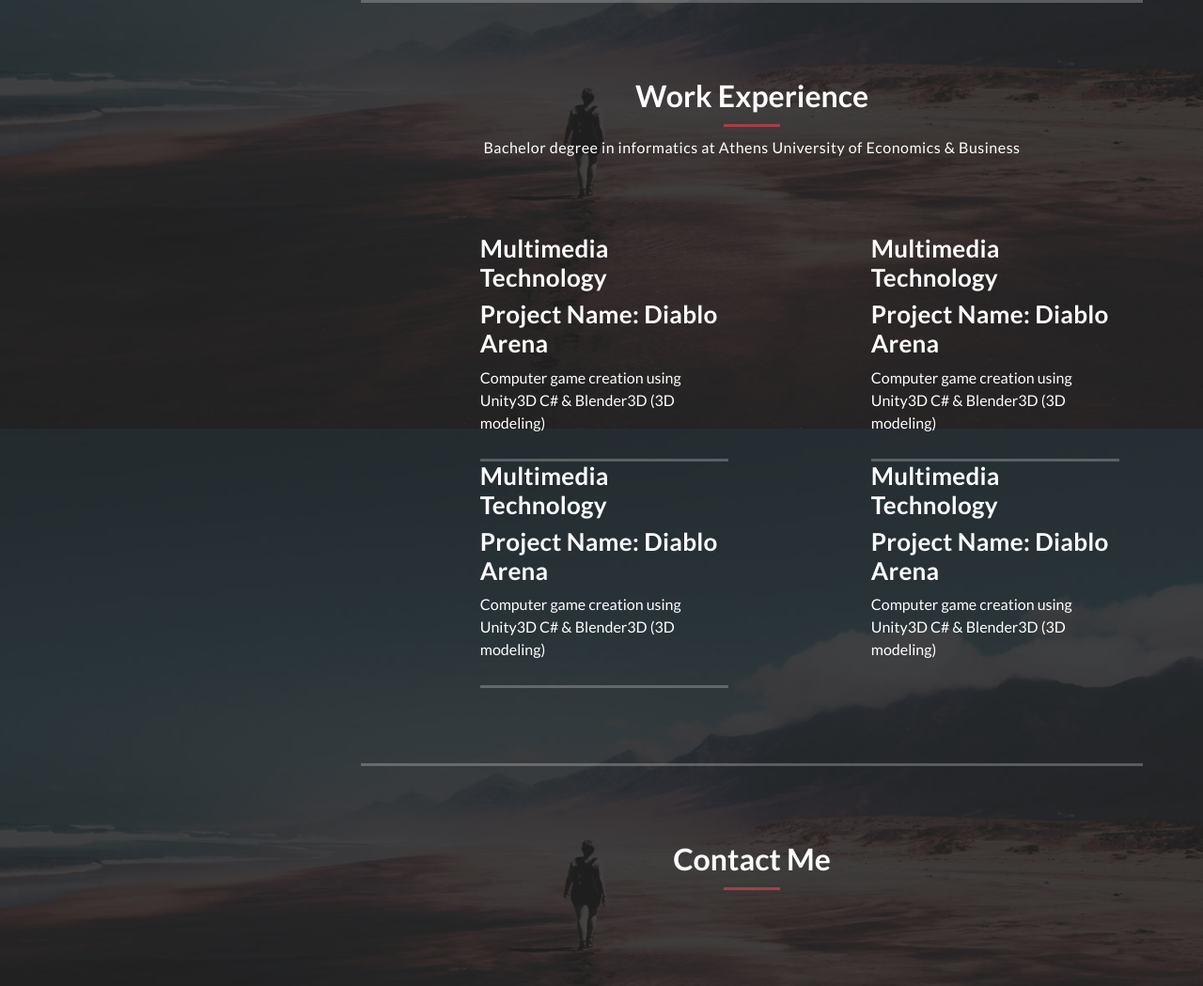
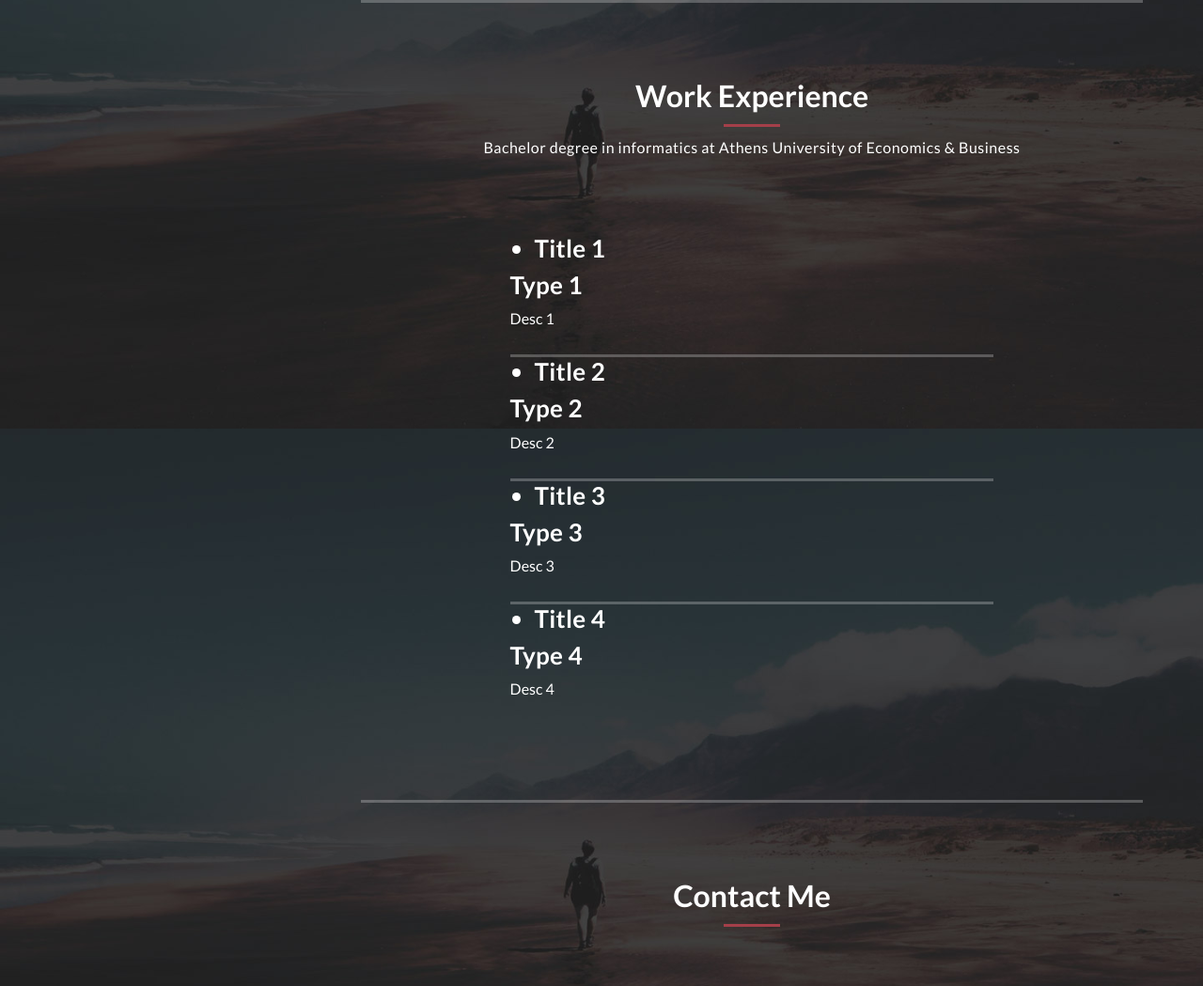
Before and after one commit to Flamehawk7/portfolio-website-developer, a plain HTML site: page index.html in a window 1280 px wide. Shown: the part 2744-3793 px from the top of the page at 94% size. Drawn offline with Linux system fonts and the light colour scheme; grey boxes are pictures that could not be loaded.

Commit message:
Work Experience fix

```diff
--- a/assets/css/templatemo-style.css
+++ b/assets/css/templatemo-style.css
@@ -23,6 +23,11 @@ body {
 
 
 /* Basic */
+
+.list-item{
+    display: list-item;
+    margin-left: 1em;
+}
 
 body {
     overflow-x: hidden;
@@ -406,6 +411,23 @@ button:hover {
 
 
 /* Services */
+
+.line-item{
+    width: 100%;
+    padding-left: 5px;
+    padding-right: 5px;
+    display: flex !important;
+    justify-content: center;
+    max-width: 100%;
+    flex-wrap: nowrap;
+    align-items: center;
+    align-content: stretch;
+    flex-direction: column;
+}
+.line{
+    width: 100%;
+    margin-left: -25%;
+}
 
 .my-services .col-md-6 {
     padding-left: 5px;
@@ -844,4 +866,8 @@ section.contact-me {
     .isotope-toolbar {
         margin-bottom: 20px;
     }
+    .line{
+        width: inherit;
+        margin-left: inherit;
+    }
 }
--- a/index.html
+++ b/index.html
@@ -249,62 +249,62 @@
                           Bachelor degree in informatics at Athens University of Economics & Business
                       </span>
                   </div>
-                  <div class="row">
-                      <div class="col-md-6">
-                          <div class="" style="height: 95%">
-                            <section class="section section-lowheight ">
+                  <div class="">
+                      <div class="col-md-6 line-item">
+                          <div class="line" style="height: 95%">
+                            <section class="section section-lowheight">
                                 <div>
-                                    <h4>Multimedia Technology</h4>
+                                    <h4 class="list-item">Title 1</h4>
                                     <h4>
-                                        Project Name: Diablo Arena
+                                        Type 1
                                     </h4>
                                     <p>
-                                        Computer game creation using Unity3D C# & Blender3D (3D modeling)
+                                        Desc 1
                                     </p>
                                 </div>
                               </section>
                           </div>
                       </div>
-                      <div class="col-md-6">
-                          <div class="" style="height: 95%">
-                            <section class="section section-lowheight ">
+                      <div class="col-md-6 line-item">
+                          <div class="line" style="height: 95%">
+                            <section class="section section-lowheight">
                                 <div>
-                                    <h4>Multimedia Technology</h4>
+                                    <h4 class="list-item">Title 2</h4>
                                     <h4>
-                                        Project Name: Diablo Arena
+                                        Type 2
                                     </h4>
                                     <p>
-                                        Computer game creation using Unity3D C# & Blender3D (3D modeling)
+                                        Desc 2
                                     </p>
                                 </div>
                               </section>
                           </div>
                       </div>
-                      <div class="col-md-6">
-                          <div class="" style="height: 95%">
-                            <section class="section section-lowheight ">
+                      <div class="col-md-6 line-item">
+                          <div class="line" style="height: 95%">
+                            <section class="section section-lowheight">
                                 <div>
-                                    <h4>Multimedia Technology</h4>
+                                    <h4 class="list-item">Title 3</h4>
                                     <h4>
-                                        Project Name: Diablo Arena
+                                        Type 3
                                     </h4>
                                     <p>
-                                        Computer game creation using Unity3D C# & Blender3D (3D modeling)
+                                        Desc 3
                                     </p>
                                 </div>
                               </section>
                           </div>
                       </div>
-                      <div class="col-md-6">
-                          <div class="" style="height:95%">
+                      <div class="col-md-6 line-item">
+                          <div class="line" style="height:95%">
                             <section class="section section-lowheight section-no-bottom-line">
                                 <div>
-                                    <h4>Multimedia Technology</h4>
+                                    <h4 class="list-item">Title 4</h4>
                                     <h4>
-                                        Project Name: Diablo Arena
+                                        Type 4
                                     </h4>
                                     <p>
-                                        Computer game creation using Unity3D C# & Blender3D (3D modeling)
+                                        Desc 4
                                     </p>
                                 </div>
                               </section>
```
Also changed, not shown: vendor/bootstrap/css/bootstrap.css.
